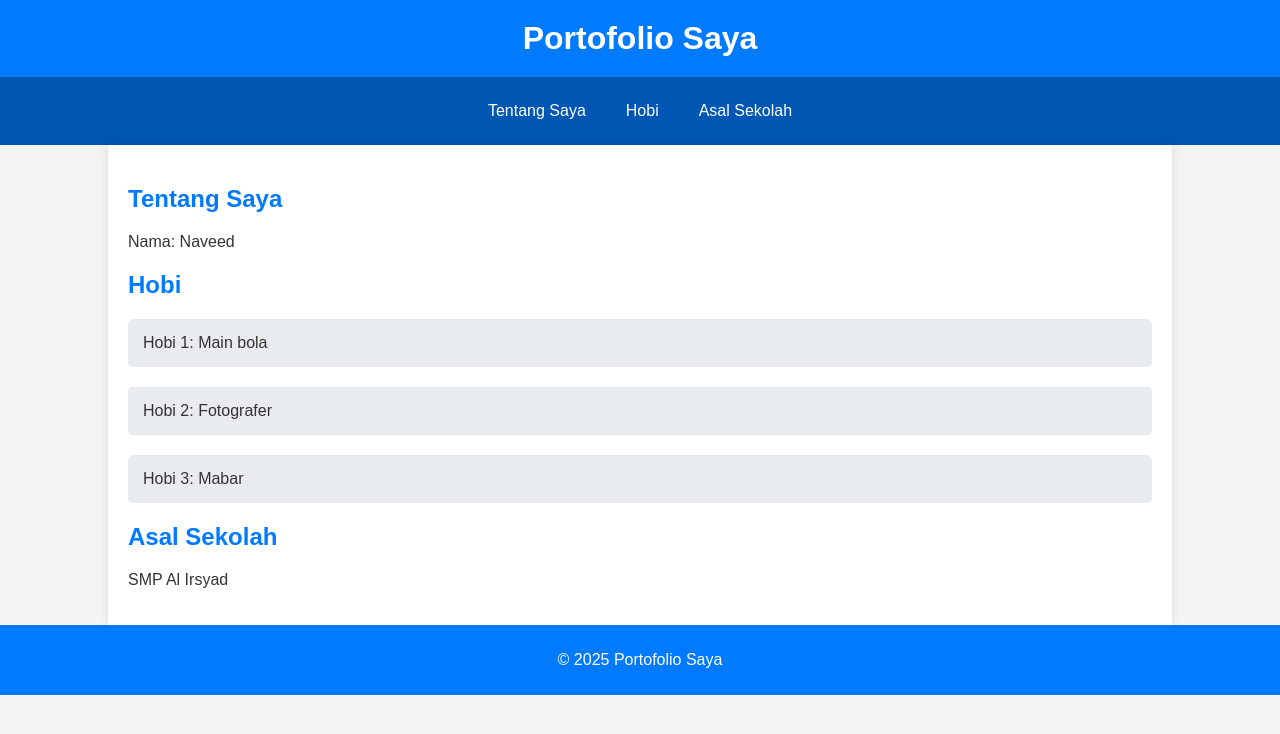
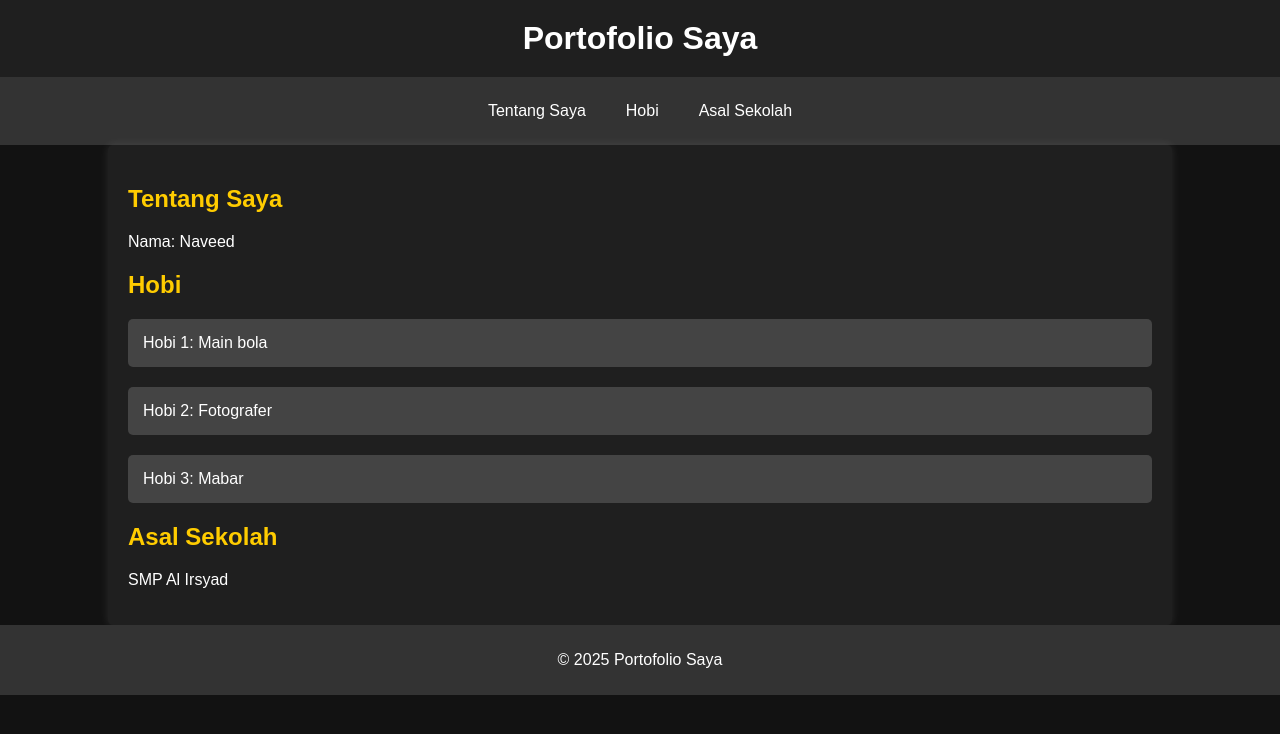
Before and after one commit to pemroalrisyad/nveed, a plain HTML site: page index.html in a window 1280 px wide. Drawn offline with Linux system fonts and the light colour scheme.

Commit message:
Update index.html

```diff
--- a/index.html
+++ b/index.html
@@ -9,48 +9,49 @@
             font-family: Arial, sans-serif;
             margin: 0;
             padding: 0;
-            background-color: #f4f4f4;
-            color: #333;
+            background-color: #121212;
+            color: #ffffff;
         }
         header {
-            background: #007BFF;
-            color: white;
+            background: #1f1f1f;
             padding: 20px 0;
             text-align: center;
         }
         nav {
             display: flex;
             justify-content: center;
-            background: #0056b3;
+            background: #333;
             padding: 10px 0;
         }
         nav a {
-            color: white;
+            color: #ffffff;
             text-decoration: none;
             padding: 15px 20px;
             transition: background 0.3s;
+            border-radius: 5px;
         }
         nav a:hover {
-            background: #004494;
+            background: #444;
         }
         .container {
             width: 80%;
             margin: auto;
             overflow: hidden;
             padding: 20px;
-            background: white;
-            box-shadow: 0 0 10px rgba(0, 0, 0, 0.1);
+            background: #1f1f1f;
+            box-shadow: 0 0 10px rgba(255, 255, 255, 0.1);
+            border-radius: 5px;
         }
         h1 {
             margin: 0;
         }
         h2 {
-            color: #007BFF;
+            color: #ffcc00;
         }
         footer {
             text-align: center;
             padding: 10px 0;
-            background: #007BFF;
+            background: #333;
             color: white;
             position: relative;
             bottom: 0;
@@ -59,12 +60,13 @@
         .menu-item {
             margin: 20px 0;
             padding: 15px;
-            background: #e9ecef;
+            background: #444;
             border-radius: 5px;
             transition: transform 0.3s;
         }
         .menu-item:hover {
             transform: scale(1.05);
+            background: #555;
         }
     </style>
 </head>
```
